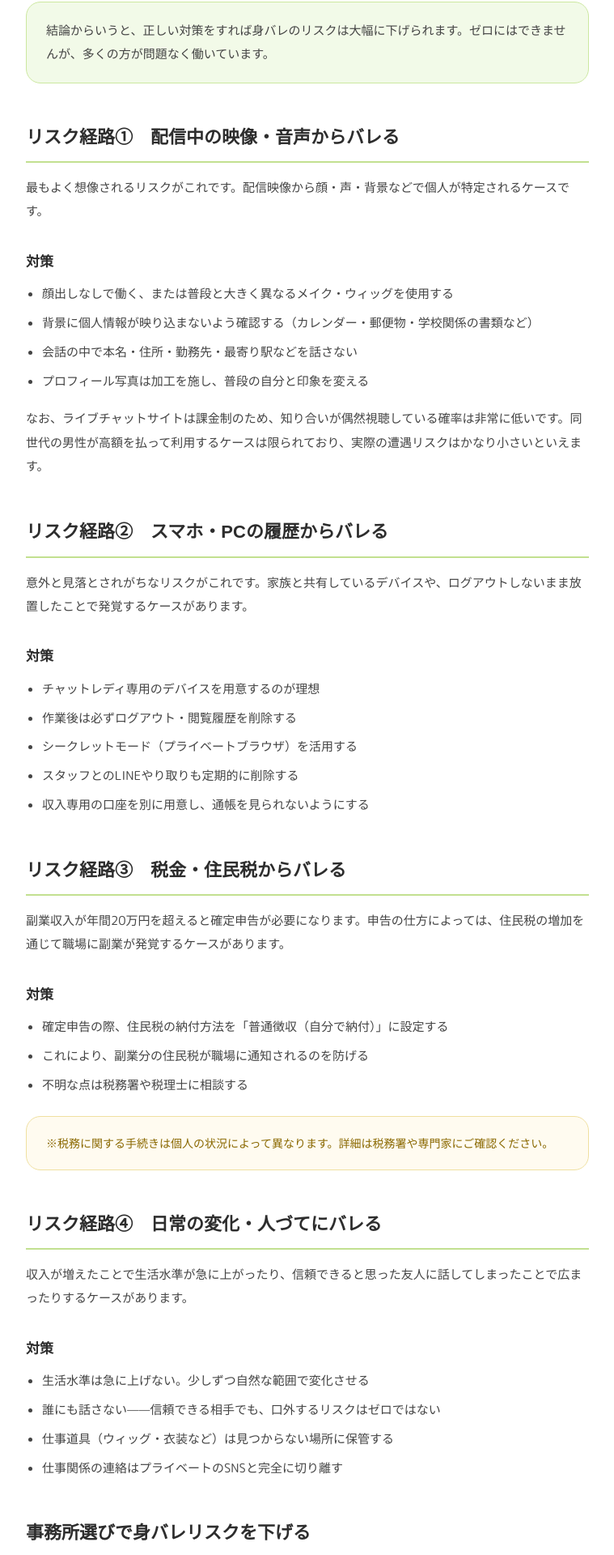
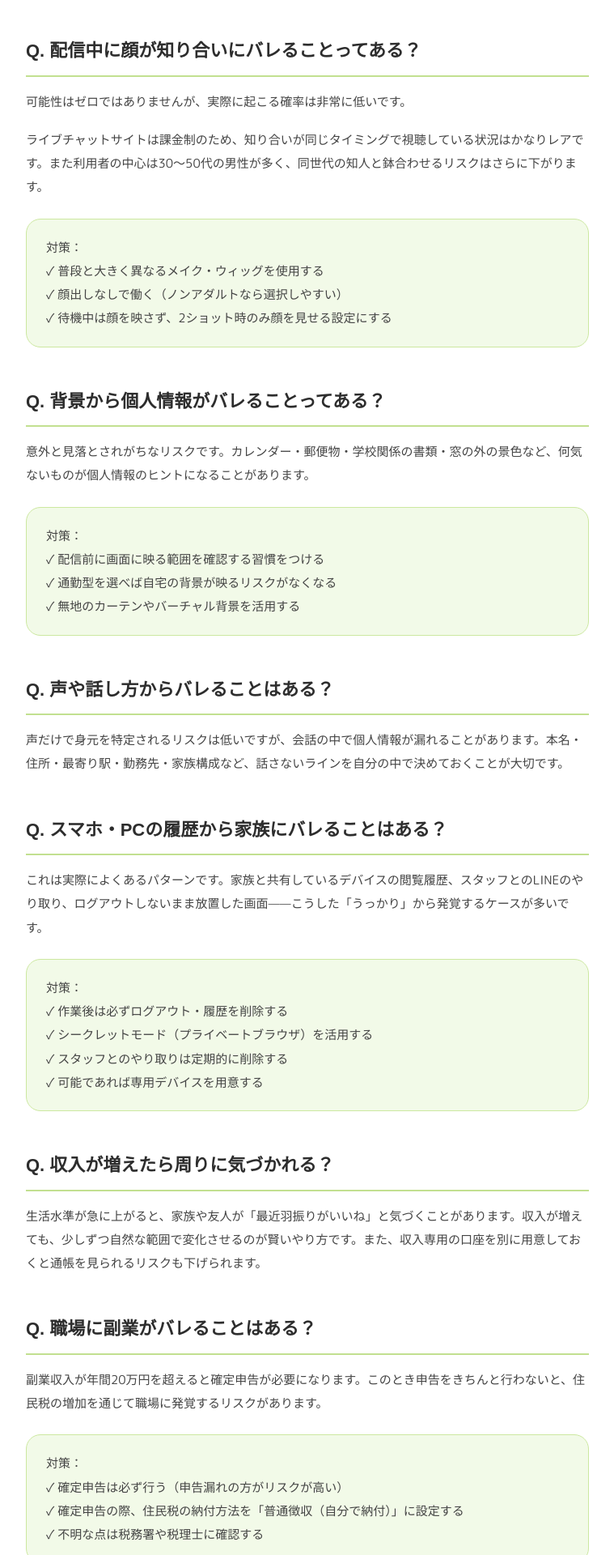
Before and after one commit to marumie-chatre/marumie-chatre.github.io, a Next.js app: page /column/mibare-taisaku in a window 1280 px wide. Shown: the part 504-2424 px from the top of the page at 81% size, without its empty margins (260-1019 px from the left). Built offline with nearby package versions, Linux system fonts and the light colour scheme; a web font is replaced by a local one.

Commit message:
PR文言全削除・身バレ記事更新・準備中ページ追加

```diff
--- a/app/column/mibare-taisaku/page.tsx
+++ b/app/column/mibare-taisaku/page.tsx
@@ -1,8 +1,8 @@
 import Link from "next/link";
 
 export const metadata = {
-  title: "身バレ対策の完全ガイド｜4つのリスク経路と防ぎ方【まるみえチャトレ】",
-  description: "「顔出しなしなら大丈夫」は本当？身バレには4つのリスク経路があります。それぞれの防ぎ方を具体的に解説します。",
+  title: "配信中に顔がバレる？家族にバレる？チャットレディの身バレ、よくある疑問に答えます【まるみえチャトレ】",
+  description: "顔出しなしなら大丈夫？家族や職場にバレない？チャットレディの身バレに関するよくある疑問を、具体的な対策とともに解説します。",
 };
 
 export default function ColMibareTaisakuPage() {
@@ -11,7 +11,10 @@ export default function ColMibareTaisakuPage() {
       <section className="col-article-hero">
         <div className="col-article-inner">
           <div className="col-article-cat">安全・身バレ対策</div>
-          <h1 className="col-article-h1">身バレ対策の完全ガイド｜<br />4つのリスク経路と防ぎ方</h1>
+          <h1 className="col-article-h1">
+            配信中に顔がバレる？家族にバレる？<br />
+            チャットレディの身バレ、よくある疑問に答えます
+          </h1>
           <div className="col-article-meta">
             <span>2025.05.01</span>
             <span>約6分で読めます</span>
@@ -21,64 +24,67 @@ export default function ColMibareTaisakuPage() {
 
       <article className="col-article-body">
 
-        <p>チャットレディを始めようとするとき、多くの方が「身バレが怖い」と感じます。顔出しなしなら大丈夫？家族や職場にバレない？——この記事では、身バレのリスク経路を4つに整理し、それぞれの具体的な対策を解説します。</p>
+        <p>「チャットレディを始めてみたいけど、知り合いにバレたらどうしよう」「家族に見つかったら困る」——始める前に一番不安になるのが身バレのリスクです。</p>
+        <p>このページでは、よくある疑問に一つひとつ答えながら、具体的な対策を解説します。</p>
 
+        <h2>Q. 配信中に顔が知り合いにバレることってある？</h2>
+        <p>可能性はゼロではありませんが、実際に起こる確率は非常に低いです。</p>
+        <p>ライブチャットサイトは課金制のため、知り合いが同じタイミングで視聴している状況はかなりレアです。また利用者の中心は30〜50代の男性が多く、同世代の知人と鉢合わせるリスクはさらに下がります。</p>
         <div className="col-article-box">
-          <p>結論からいうと、正しい対策をすれば身バレのリスクは大幅に下げられます。ゼロにはできませんが、多くの方が問題なく働いています。</p>
+          <p>対策：<br />
+          ✓ 普段と大きく異なるメイク・ウィッグを使用する<br />
+          ✓ 顔出しなしで働く（ノンアダルトなら選択しやすい）<br />
+          ✓ 待機中は顔を映さず、2ショット時のみ顔を見せる設定にする</p>
         </div>
 
-        <h2>リスク経路①　配信中の映像・音声からバレる</h2>
-        <p>最もよく想像されるリスクがこれです。配信映像から顔・声・背景などで個人が特定されるケースです。</p>
-        <h3>対策</h3>
-        <ul>
-          <li>顔出しなしで働く、または普段と大きく異なるメイク・ウィッグを使用する</li>
-          <li>背景に個人情報が映り込まないよう確認する（カレンダー・郵便物・学校関係の書類など）</li>
-          <li>会話の中で本名・住所・勤務先・最寄り駅などを話さない</li>
-          <li>プロフィール写真は加工を施し、普段の自分と印象を変える</li>
-        </ul>
-        <p>なお、ライブチャットサイトは課金制のため、知り合いが偶然視聴している確率は非常に低いです。同世代の男性が高額を払って利用するケースは限られており、実際の遭遇リスクはかなり小さいといえます。</p>
-
-        <h2>リスク経路②　スマホ・PCの履歴からバレる</h2>
-        <p>意外と見落とされがちなリスクがこれです。家族と共有しているデバイスや、ログアウトしないまま放置したことで発覚するケースがあります。</p>
-        <h3>対策</h3>
-        <ul>
-          <li>チャットレディ専用のデバイスを用意するのが理想</li>
-          <li>作業後は必ずログアウト・閲覧履歴を削除する</li>
-          <li>シークレットモード（プライベートブラウザ）を活用する</li>
-          <li>スタッフとのLINEやり取りも定期的に削除する</li>
-          <li>収入専用の口座を別に用意し、通帳を見られないようにする</li>
-        </ul>
-
-        <h2>リスク経路③　税金・住民税からバレる</h2>
-        <p>副業収入が年間20万円を超えると確定申告が必要になります。申告の仕方によっては、住民税の増加を通じて職場に副業が発覚するケースがあります。</p>
-        <h3>対策</h3>
-        <ul>
-          <li>確定申告の際、住民税の納付方法を「普通徴収（自分で納付）」に設定する</li>
-          <li>これにより、副業分の住民税が職場に通知されるのを防げる</li>
-          <li>不明な点は税務署や税理士に相談する</li>
-        </ul>
-        <div className="col-article-warn">
-          ※税務に関する手続きは個人の状況によって異なります。詳細は税務署や専門家にご確認ください。
+        <h2>Q. 背景から個人情報がバレることってある？</h2>
+        <p>意外と見落とされがちなリスクです。カレンダー・郵便物・学校関係の書類・窓の外の景色など、何気ないものが個人情報のヒントになることがあります。</p>
+        <div className="col-article-box">
+          <p>対策：<br />
+          ✓ 配信前に画面に映る範囲を確認する習慣をつける<br />
+          ✓ 通勤型を選べば自宅の背景が映るリスクがなくなる<br />
+          ✓ 無地のカーテンやバーチャル背景を活用する</p>
         </div>
 
-        <h2>リスク経路④　日常の変化・人づてにバレる</h2>
-        <p>収入が増えたことで生活水準が急に上がったり、信頼できると思った友人に話してしまったことで広まったりするケースがあります。</p>
-        <h3>対策</h3>
-        <ul>
-          <li>生活水準は急に上げない。少しずつ自然な範囲で変化させる</li>
-          <li>誰にも話さない——信頼できる相手でも、口外するリスクはゼロではない</li>
-          <li>仕事道具（ウィッグ・衣装など）は見つからない場所に保管する</li>
-          <li>仕事関係の連絡はプライベートのSNSと完全に切り離す</li>
-        </ul>
+        <h2>Q. 声や話し方からバレることはある？</h2>
+        <p>声だけで身元を特定されるリスクは低いですが、会話の中で個人情報が漏れることがあります。本名・住所・最寄り駅・勤務先・家族構成など、話さないラインを自分の中で決めておくことが大切です。</p>
 
-        <h2>事務所選びで身バレリスクを下げる</h2>
-        <p>身バレ対策は自分自身の行動だけでなく、事務所の安全対策にも左右されます。選ぶ事務所によってリスクが大きく変わります。</p>
+        <h2>Q. スマホ・PCの履歴から家族にバレることはある？</h2>
+        <p>これは実際によくあるパターンです。家族と共有しているデバイスの閲覧履歴、スタッフとのLINEのやり取り、ログアウトしないまま放置した画面——こうした「うっかり」から発覚するケースが多いです。</p>
         <div className="col-article-box">
-          <p>確認したいポイント：<br />✓ 動画流出対策（AI監視・スクリーンショット防止）があるか<br />✓ 個人情報の管理体制が整っているか<br />✓ ノンアダルト専門など、リスクを下げる選択肢があるか</p>
+          <p>対策：<br />
+          ✓ 作業後は必ずログアウト・履歴を削除する<br />
+          ✓ シークレットモード（プライベートブラウザ）を活用する<br />
+          ✓ スタッフとのやり取りは定期的に削除する<br />
+          ✓ 可能であれば専用デバイスを用意する</p>
+        </div>
+
+        <h2>Q. 収入が増えたら周りに気づかれる？</h2>
+        <p>生活水準が急に上がると、家族や友人が「最近羽振りがいいね」と気づくことがあります。収入が増えても、少しずつ自然な範囲で変化させるのが賢いやり方です。また、収入専用の口座を別に用意しておくと通帳を見られるリスクも下げられます。</p>
+
+        <h2>Q. 職場に副業がバレることはある？</h2>
+        <p>副業収入が年間20万円を超えると確定申告が必要になります。このとき申告をきちんと行わないと、住民税の増加を通じて職場に発覚するリスクがあります。</p>
+        <div className="col-article-box">
+          <p>対策：<br />
+          ✓ 確定申告は必ず行う（申告漏れの方がリスクが高い）<br />
+          ✓ 確定申告の際、住民税の納付方法を「普通徴収（自分で納付）」に設定する<br />
+          ✓ 不明な点は税務署や税理士に確認する</p>
+        </div>
+        <div className="col-article-warn">
+          「バレないように申告しない」という選択は、脱税リスクを生みます。きちんと申告した上で、住民税の納付方法を工夫する方が長期的に安全です。
+        </div>
+
+        <h2>Q. 事務所選びで身バレリスクは変わる？</h2>
+        <p>大きく変わります。選ぶ事務所によって、動画流出対策・個人情報の管理体制・ノンアダルト対応の有無が異なります。</p>
+        <div className="col-article-box">
+          <p>事務所選びで確認したいポイント：<br />
+          ✓ 動画流出対策（AI監視・スクリーンショット防止）があるか<br />
+          ✓ 個人情報の管理体制が明記されているか<br />
+          ✓ ノンアダルト専門または選択可能か</p>
         </div>
 
         <div className="col-article-warn">
-          ※本記事は一般的な情報提供を目的としています。身バレゼロを保証するものではありません。最終的な判断はご自身でお願いします。
+          ※本記事は一般的な情報提供を目的としています。身バレゼロを保証するものではありません。税務に関する詳細は税務署や専門家にご確認ください。
         </div>
 
         <div style={{textAlign:"center", marginTop:"48px"}}>
--- a/app/hyoka-kijun/page.tsx
+++ b/app/hyoka-kijun/page.tsx
@@ -177,8 +177,8 @@ export default function HyokaKijunPage() {
             <div className="hyoka-trans-item">
               <div className="hyoka-trans-icon">📣</div>
               <div>
-                <div className="hyoka-trans-title">広告掲載はスコアに影響しません</div>
-                <p className="hyoka-trans-text">「フェアリーテイル」は広告（PR）掲載ですが、評価スコアは広告掲載の有無とは独立して算出しています。</p>
+                <div className="hyoka-trans-title">掲載事務所との関係はスコアに影響しません</div>
+                <p className="hyoka-trans-text">掲載事務所との関係性はスコアの採点に一切影響しません。すべての事務所を同じ基準で採点しています。</p>
               </div>
             </div>
           </div>
--- a/app/jimusho/ft/page.tsx
+++ b/app/jimusho/ft/page.tsx
@@ -22,7 +22,7 @@ export default function FTPage() {
               <div className="detail-rank-badge gold">🥇 総合1位</div>
               <h1 className="detail-h1">
                 フェアリーテイル
-                <span className="detail-pr-tag">PR</span>
+
               </h1>
               <p className="detail-catch">ノンアダルト専門の先駆者。<br />安全に、自分らしく働ける事務所。</p>
               <div className="detail-tags">
@@ -41,7 +41,7 @@ export default function FTPage() {
               >
                 フェアリーテイルの公式サイトを見る →
               </a>
-              <p className="detail-pr-note">※このボタンはPR（広告）リンクです</p>
+
             </div>
 
             <div className="detail-hero-right">
@@ -184,7 +184,7 @@ export default function FTPage() {
           >
             フェアリーテイル公式サイトを見る →
           </a>
-          <p className="detail-pr-note">※PR（広告）リンクです</p>
+
         </div>
       </section>
 
--- a/app/layout.tsx
+++ b/app/layout.tsx
@@ -53,9 +53,7 @@ export default function RootLayout({ children }: { children: React.ReactNode })
                 <Link href="/guideline">口コミガイドライン</Link>
               </div>
             </div>
-            <div className="footer-pr">
-              本サイトは「フェアリーテイル」の広告を掲載しています。評価スコアは広告掲載と独立して算出しています。
-            </div>
+
             <div className="footer-bottom">
               <span>© 2025 まるみえチャトレ</span>
               <span>当サイトの評価スコアは独自調査に基づきます</span>
```
Also changed, not shown: app/area/shinjuku/page.tsx (added, +27 -0 lines), app/column/page.tsx (+6 -11 lines), app/jimusho/page.tsx (+4 -7 lines), app/page.tsx (+6 -16 lines), app/profile/page.tsx (+2 -12 lines), app/q/barebure/page.tsx (added, +27 -0 lines), app/style/zaitaku/page.tsx (added, +27 -0 lines), 1 other file (tests, documents, lock files or other folders).
